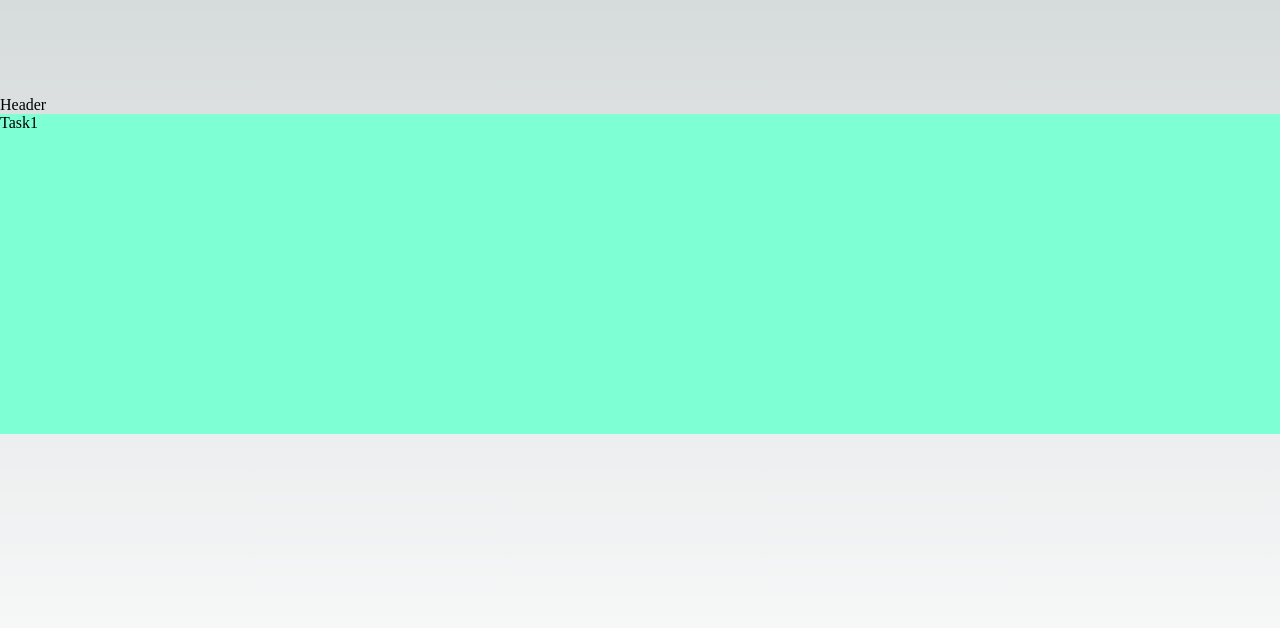
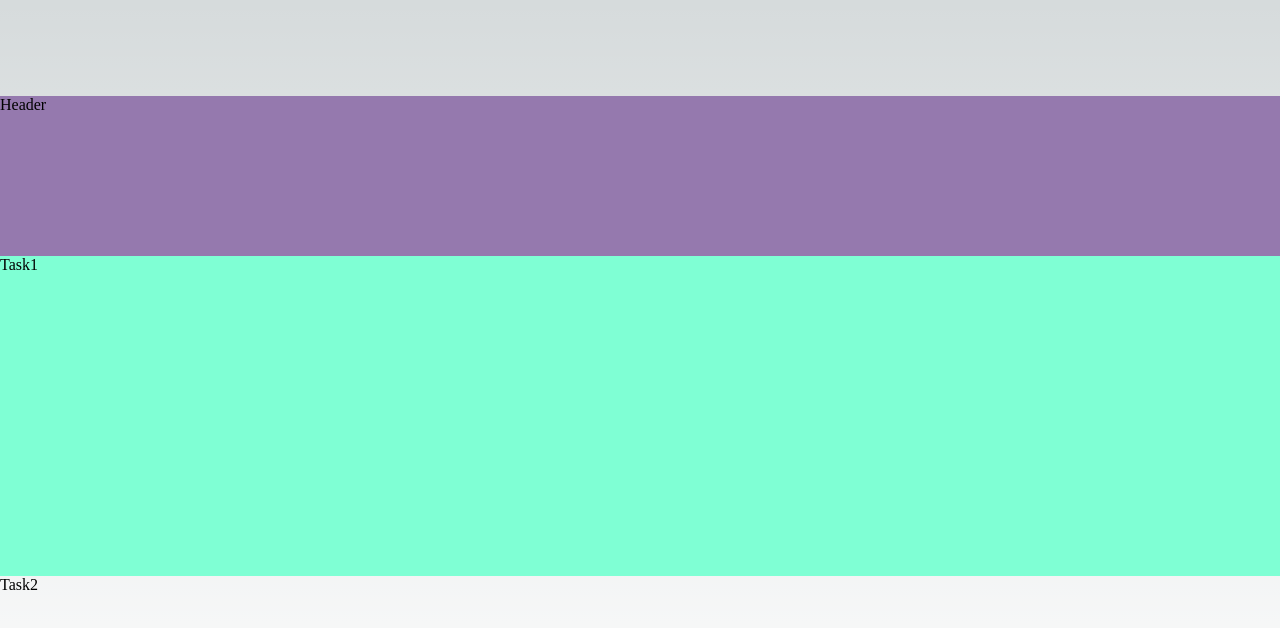
Before and after one commit to Aluonam/pt_301223, a Next.js app: page / in a window 1280 px wide. Shown: the top 628 px of the page. Built offline with nearby package versions, Linux system fonts and the light colour scheme.

Commit message:
feat: component task2

```diff
--- a/ScreenPrincipal.jsx
+++ b/ScreenPrincipal.jsx
@@ -1,12 +1,14 @@
 import React from 'react'
 import Task1 from './components/task1/Task1'
 import Header from './components/header/Header'
+import Task2 from './components/task2/Task2'
 
 const ScreenPrincipal = () => {
   return (
     <div>
         <Header></Header>
         <Task1></Task1>
+        <Task2></Task2>
     </div>
   )
 }
--- a/components/header/Header.jsx
+++ b/components/header/Header.jsx
@@ -1,8 +1,9 @@
 import React from 'react'
+import style from './Header.module.css'
 
 const Header = () => {
   return (
-    <div>Header</div>
+    <div className={style.headerTitle}>Header</div>
   )
 }
 
--- /dev/null
+++ b/components/header/Header.module.css
@@ -0,0 +1,6 @@
+
+.headerTitle{
+    width: 100%;
+    height: 20vh;
+    background-color: rgb(149, 121, 174);
+}
--- /dev/null
+++ b/components/task2/Task2.jsx
@@ -0,0 +1,9 @@
+import React from 'react'
+
+const Task2 = () => {
+  return (
+    <div>Task2</div>
+  )
+}
+
+export default Task2
```
